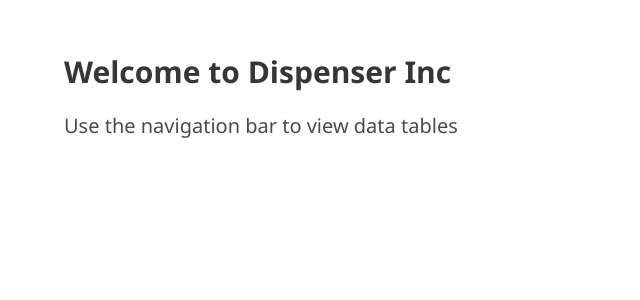
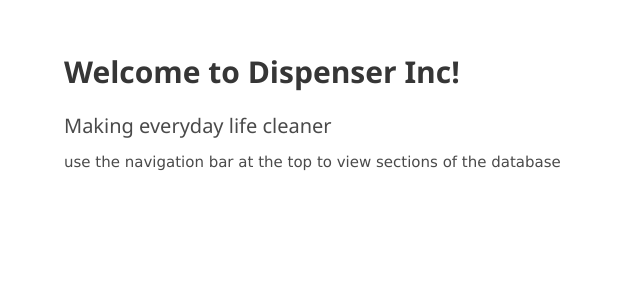
Before and after one commit to zakr0112/Soap-Dispenser, a Django app: page / in a window 1280 px wide. Shown: the part 85-385 px from the top of the page, without its empty margins (0-640 px from the left). Run offline with Django 4.2, Linux system fonts and the light colour scheme; data comes from the database, SQL or seed files in the repository.

Commit message:
Updated home

```diff
--- a/soap_project/dispenser/templates/dispenser/home.html
+++ b/soap_project/dispenser/templates/dispenser/home.html
@@ -40,8 +40,11 @@
 
     <section class="section">
         <div class="container">
-            <h1 class="title">Welcome to Dispenser Inc</h1>
-            <h4>Use the navigation bar to view data tables</h4>
+            <h1 class="title">Welcome to Dispenser Inc!</h1>
+            <h4>Making everyday life cleaner</h4>
+            <p>use the navigation bar at the top to view sections of the
+                database
+            </p>
 
     </section>
 
```
